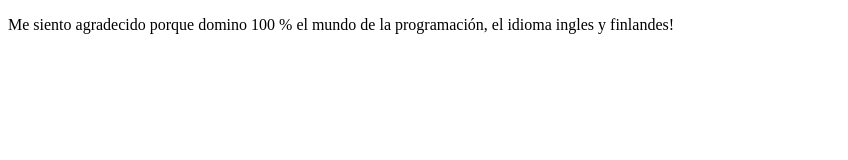
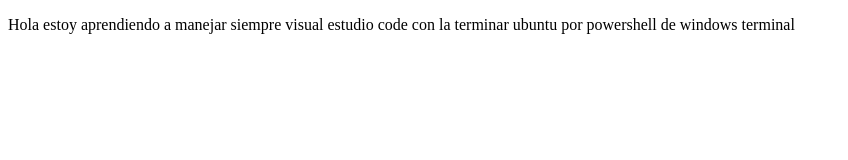
Before and after one commit to grg8881m/proyectoDemoCursoPrework, a plain HTML site: page index.html in a window 1280 px wide. Shown: the whole page, without its empty margins (0-848 px from the left). Drawn offline with Linux system fonts and the light colour scheme.

Commit message:
cambios agregamos sitio de twith

```diff
--- a/index.html
+++ b/index.html
@@ -9,6 +9,6 @@
 
 </body>
     <p>
-        Me siento agradecido porque domino 100 % el mundo de la programación, el idioma ingles y finlandes!
+        Hola estoy aprendiendo a manejar siempre visual estudio code con la terminar ubuntu por powershell de windows terminal
     </p>
 </html>
```
